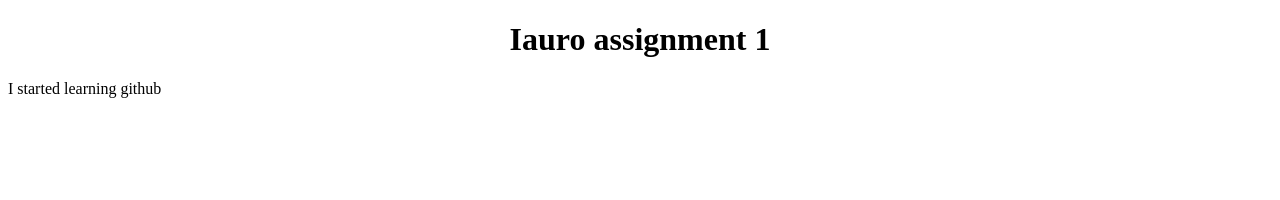
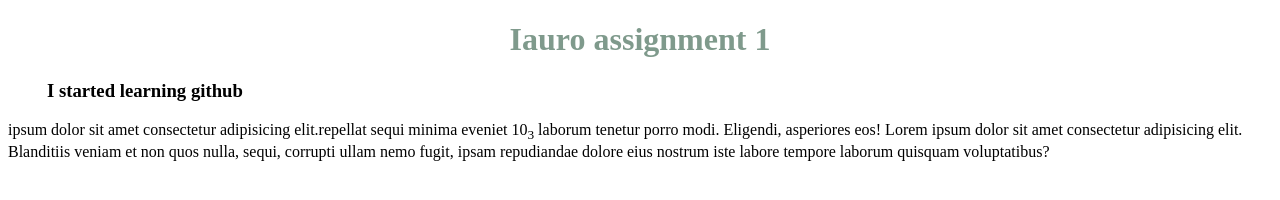
Before and after one commit to yashkholapure/yash-A1, a plain HTML site: page index.html in a window 1280 px wide. Drawn offline with Linux system fonts and the light colour scheme.

Commit message:
adding index.css

```diff
--- /dev/null
+++ b/index.css
@@ -0,0 +1,8 @@
+.tit{
+    text-align: center;
+    color:rgba(27, 75, 50, 0.562);
+}
+.tit1{
+    padding-left: 39px;
+
+}
--- a/index.html
+++ b/index.html
@@ -6,15 +6,15 @@
     <meta http-equiv="X-UA-Compatible" content="IE=edge">
     <meta name="viewport" content="width=device-width, initial-scale=1.0">
     <title>iauro A1</title>
-    <style>
-        .tit{
-            text-align: center;
-        }
-    </style>
+
+     <link rel="stylesheet" href="index.css">
 </head>
 <body>
     <h1 class="tit">Iauro assignment 1</h1>
-    <div>I started learning github</div>
+    <b><h3 class="tit1">I started learning github</h3></b>
+    <p>ipsum dolor sit amet consectetur adipisicing elit.repellat sequi minima eveniet 10<sub>3</sub> laborum tenetur porro modi. Eligendi, asperiores eos!
+        Lorem ipsum dolor sit amet consectetur adipisicing elit. Blanditiis veniam et non quos nulla, sequi, corrupti ullam nemo fugit, ipsam repudiandae dolore eius nostrum iste labore tempore laborum quisquam voluptatibus?
+       </p>
 </body>
 
 </html>
```
